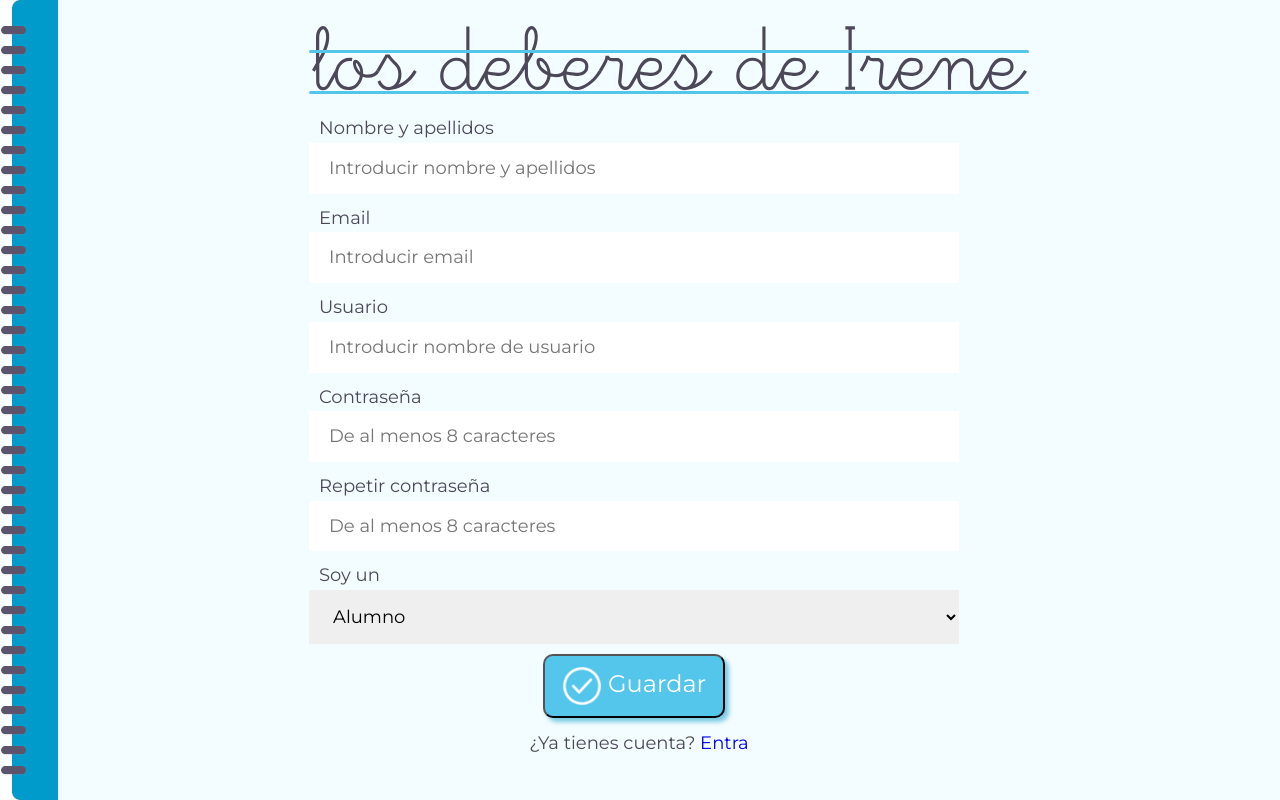
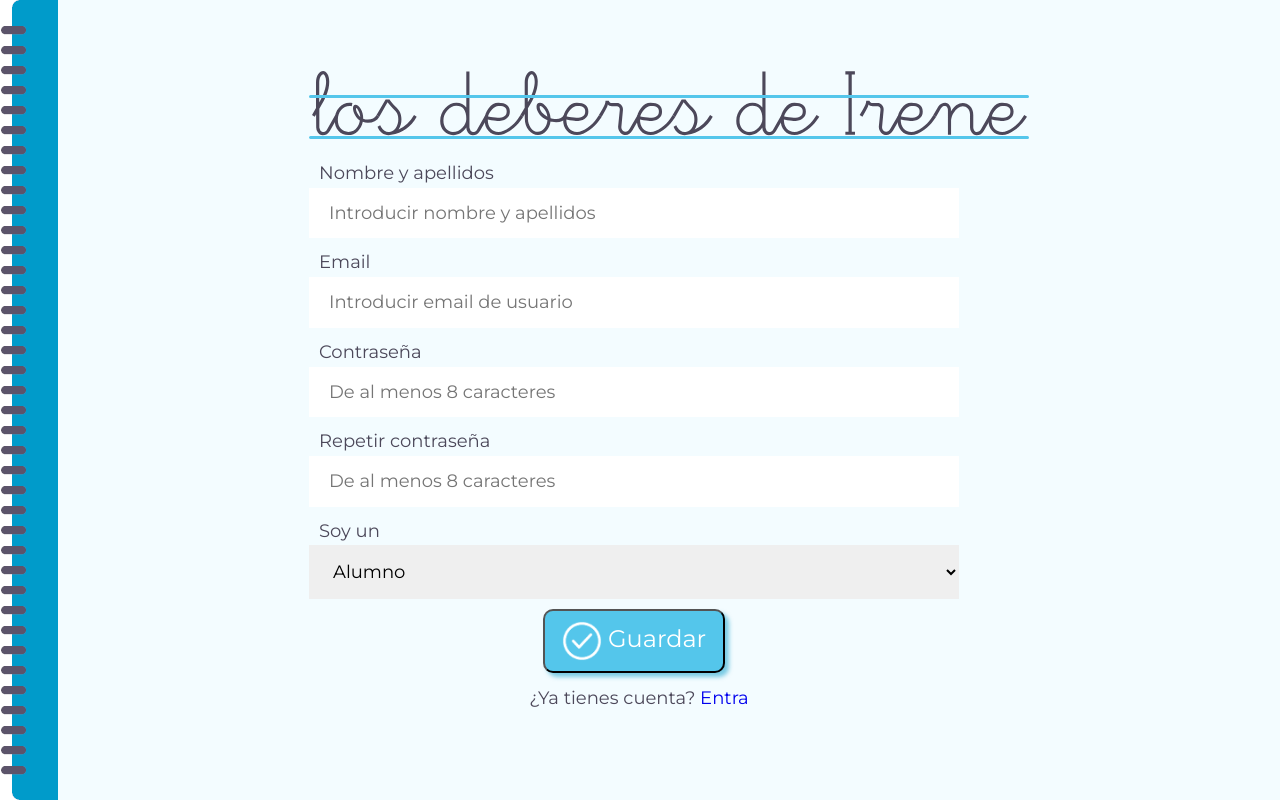
Before and after one commit to pabloalba/losdeberesdeireneweb, a Django app: template los_deberes_de_irene/templates/los_deberes_de_irene/register.html in a window 1280 px wide. Run offline with Django 3.2, Linux system fonts and the light colour scheme; the template is opened without the code that fills it, so the values that code supplies are empty.

Commit message:
Use email as username

```diff
--- a/los_deberes_de_irene/forms.py
+++ b/los_deberes_de_irene/forms.py
@@ -5,17 +5,16 @@ from django.contrib.auth.models import User
 
 
 class NewUserForm(UserCreationForm):
-    email = forms.EmailField(required=True)
     user_type = forms.CharField(required=True)
     full_name = forms.CharField(required=True)
 
     class Meta:
         model = User
-        fields = ("username", "email", "password1", "password2")
+        fields = ("username", "password1", "password2")
 
     def save(self, commit=True):
         user = super(NewUserForm, self).save(commit=False)
-        user.email = self.cleaned_data['email']
+        user.email = self.cleaned_data['username']
         if commit:
             user.save()
         return user
--- a/los_deberes_de_irene/templates/los_deberes_de_irene/login.html
+++ b/los_deberes_de_irene/templates/los_deberes_de_irene/login.html
@@ -12,9 +12,9 @@
     <form class="main-form" method="POST">
       {% csrf_token %}
       <div class="entry">
-        <label for="id_username">Usuario</label>
-        <input type="text" name="username" maxlength="150" autofocus="" required=""
-               id="id_username" placeholder="Introducir nombre de usuario">
+        <label for="id_username">Email</label>
+        <input type="email" name="username" maxlength="150" autofocus="" required=""
+               id="id_username" placeholder="Introducir email de usuario">
       </div>
 
       <div class="entry">
--- a/los_deberes_de_irene/templates/los_deberes_de_irene/register.html
+++ b/los_deberes_de_irene/templates/los_deberes_de_irene/register.html
@@ -18,14 +18,9 @@
     </div>
 
     <div class="entry">
-      <label for="id_email">Email</label>
-      <input type="email" name="email" required=""
-             id="id_email" placeholder="Introducir email">
-    </div>
-    <div class="entry">
-      <label for="id_username">Usuario</label>
-      <input type="text" name="username" maxlength="150" required=""
-             id="id_username" placeholder="Introducir nombre de usuario">
+      <label for="id_username">Email</label>
+      <input type="email" name="username" maxlength="150" required=""
+             id="id_username" placeholder="Introducir email de usuario">
     </div>
     <div class="entry">
       <label for="id_password1">Contraseña</label>
```
